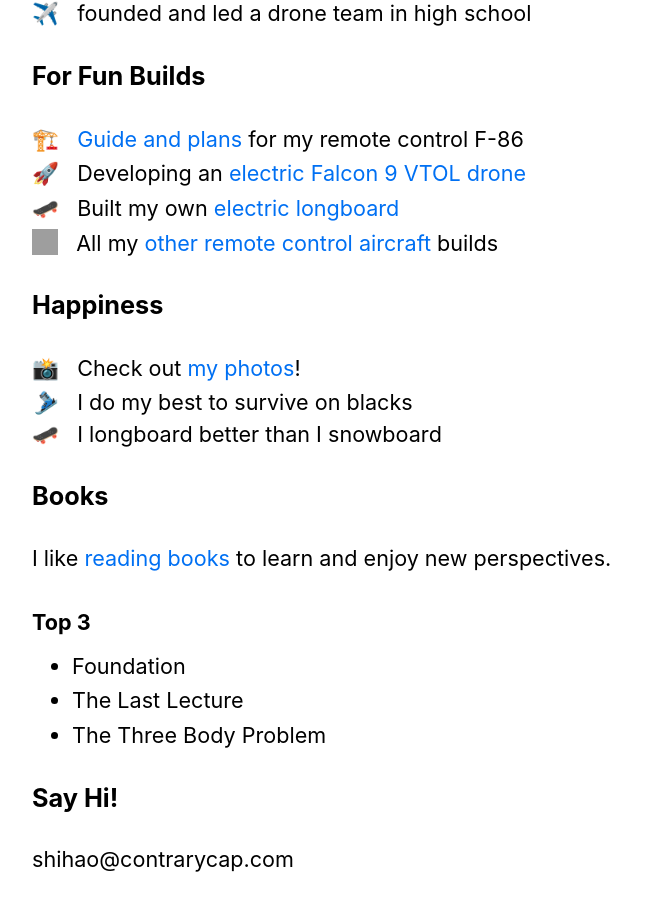
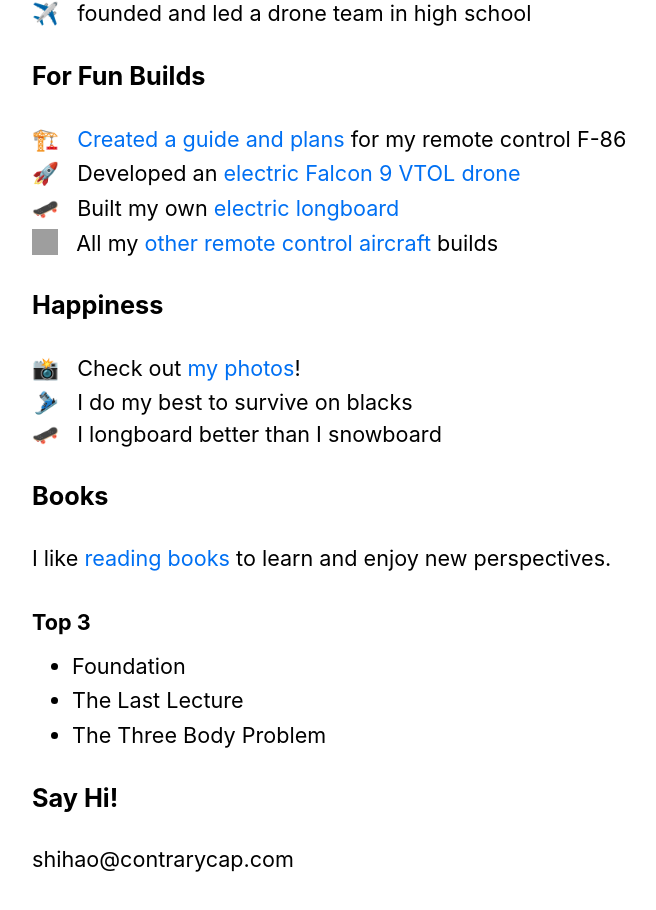
Before and after one commit to shihaocao/nextjs-shihao-website, a Next.js app: page / in a window 1280 px wide. Shown: the part 858-1768 px from the top of the page, without its empty margins (302-958 px from the left). Built offline with nearby package versions, Linux system fonts and the light colour scheme; grey boxes are pictures that could not be loaded.

Commit message:
past tense

```diff
--- a/pages/index.js
+++ b/pages/index.js
@@ -46,12 +46,12 @@ export default function Home() {
 
         <h3>For Fun Builds</h3>
         🏗️ &nbsp; <Link href="/f86" >
-        <a class="button">Guide and plans</a>
+        <a class="button">Created a guide and plans</a>
         </Link>  for my remote control F-86
 
         <br></br>
 
-        🚀 &nbsp; Developing an <Link href="/lodestar" >
+        🚀 &nbsp; Developed an <Link href="/lodestar" >
         <a class="button">electric Falcon 9 VTOL drone</a>
         </Link>
 
```
